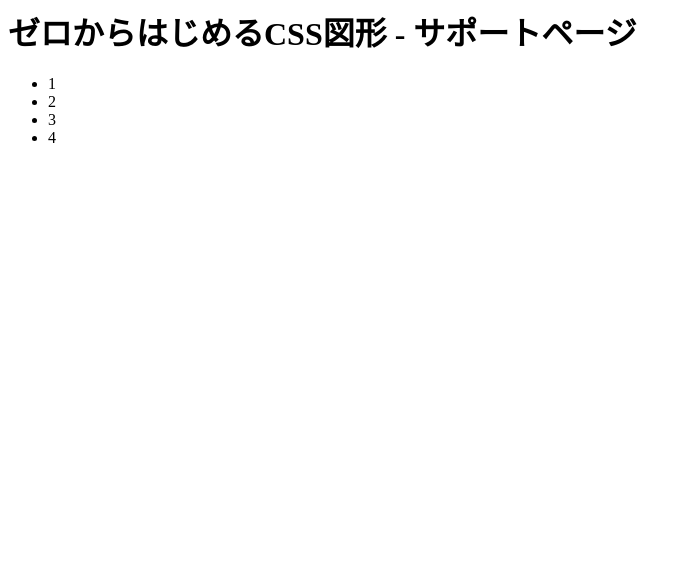
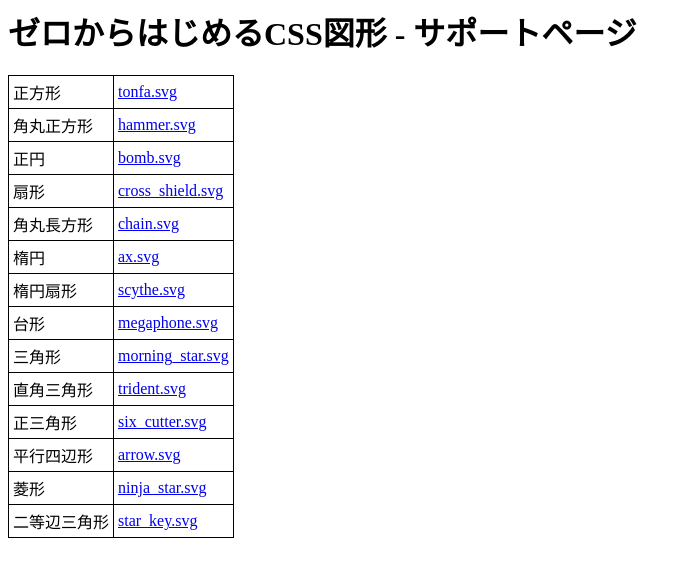
Before and after one commit to SatoshiHayashi/satoshihayashi.github.io, a plain HTML site: page zero_css/index.html in a window 1280 px wide. Shown: the whole page, without its empty margins (0-692 px from the left). Drawn offline with Linux system fonts and the light colour scheme.

Commit message:
各クエストの背景画像を、表にまとめる

```diff
--- a/zero_css/index.html
+++ b/zero_css/index.html
@@ -2,14 +2,34 @@
     <head>
         <meta charset="utf-8">
         <title>ゼロからはじめるCSS図形 - サポートページ</title>
+        <style>
+            table {
+                border-collapse: collapse;
+            }
+
+            td {
+                padding: 4px;
+                border: 1px solid #000000;
+            }
+        </style>
     </head>
     <body>
         <h1>ゼロからはじめるCSS図形 - サポートページ</h1>
-        <ul>
-            <li>1</li>
-            <li>2</li>
-            <li>3</li>
-            <li>4</li>
-        </ul>
+        <table>
+            <tr><td>正方形</td><td><a href="./svg/tonfa.svg" target="_blank">tonfa.svg</a></td></tr>
+            <tr><td>角丸正方形</td><td><a href="./svg/hammer.svg" target="_blank">hammer.svg</a></td></tr>
+            <tr><td>正円</td><td><a href="./svg/bomb.svg" target="_blank">bomb.svg</a></td></tr>
+            <tr><td>扇形</td><td><a href="./svg/cross_shield.svg" target="_blank">cross_shield.svg</a></td></tr>
+            <tr><td>角丸長方形</td><td><a href="./svg/chain.svg" target="_blank">chain.svg</a></td></tr>
+            <tr><td>楕円</td><td><a href="./svg/ax.svg" target="_blank">ax.svg</a></td></tr>
+            <tr><td>楕円扇形</td><td><a href="./svg/scythe.svg" target="_blank">scythe.svg</a></td></tr>
+            <tr><td>台形</td><td><a href="./svg/megaphone.svg" target="_blank">megaphone.svg</a></td></tr>
+            <tr><td>三角形</td><td><a href="./svg/morning_star.svg" target="_blank">morning_star.svg</a></td></tr>
+            <tr><td>直角三角形</td><td><a href="./svg/trident.svg" target="_blank">trident.svg</a></td></tr>
+            <tr><td>正三角形</td><td><a href="./svg/six_cutter.svg" target="_blank">six_cutter.svg</a></td></tr>
+            <tr><td>平行四辺形</td><td><a href="./svg/arrow.svg" target="_blank">arrow.svg</a></td></tr>
+            <tr><td>菱形</td><td><a href="./svg/ninja_star.svg" target="_blank">ninja_star.svg</a></td></tr>
+            <tr><td>二等辺三角形</td><td><a href="./svg/star_key.svg" target="_blank">star_key.svg</a></td></tr>
+        </table>
     </body>
 </html>
```
